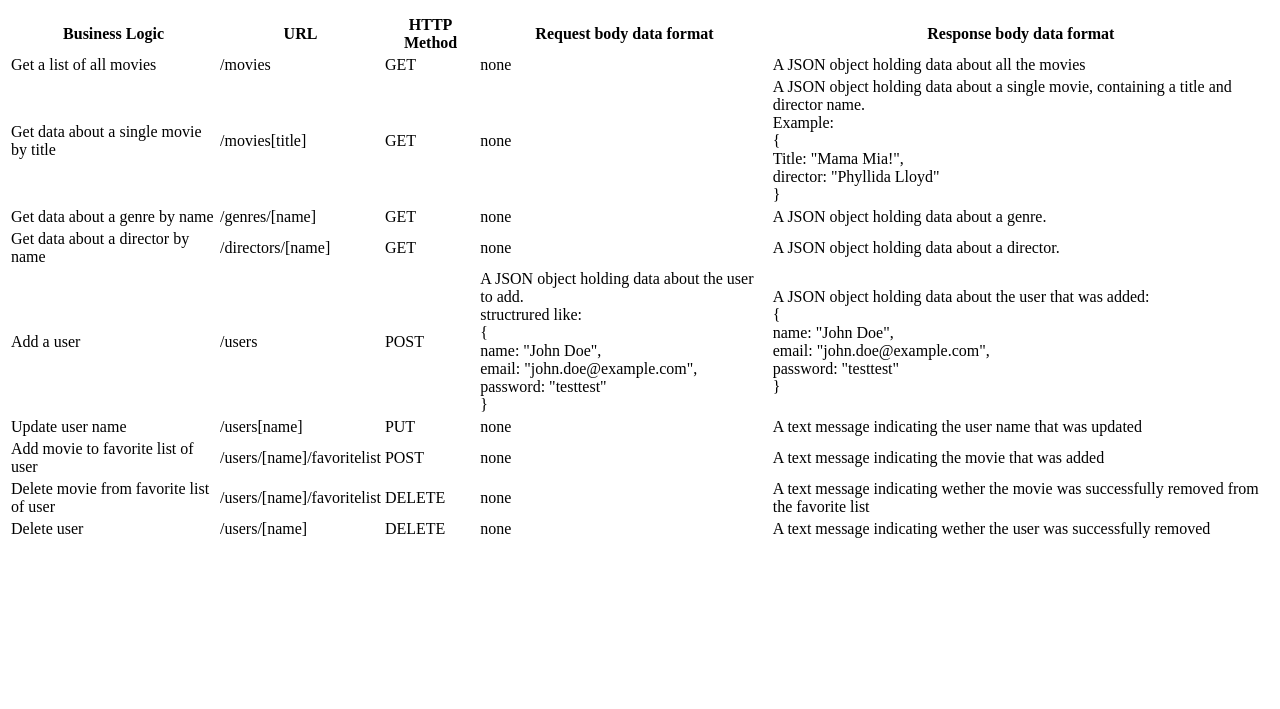
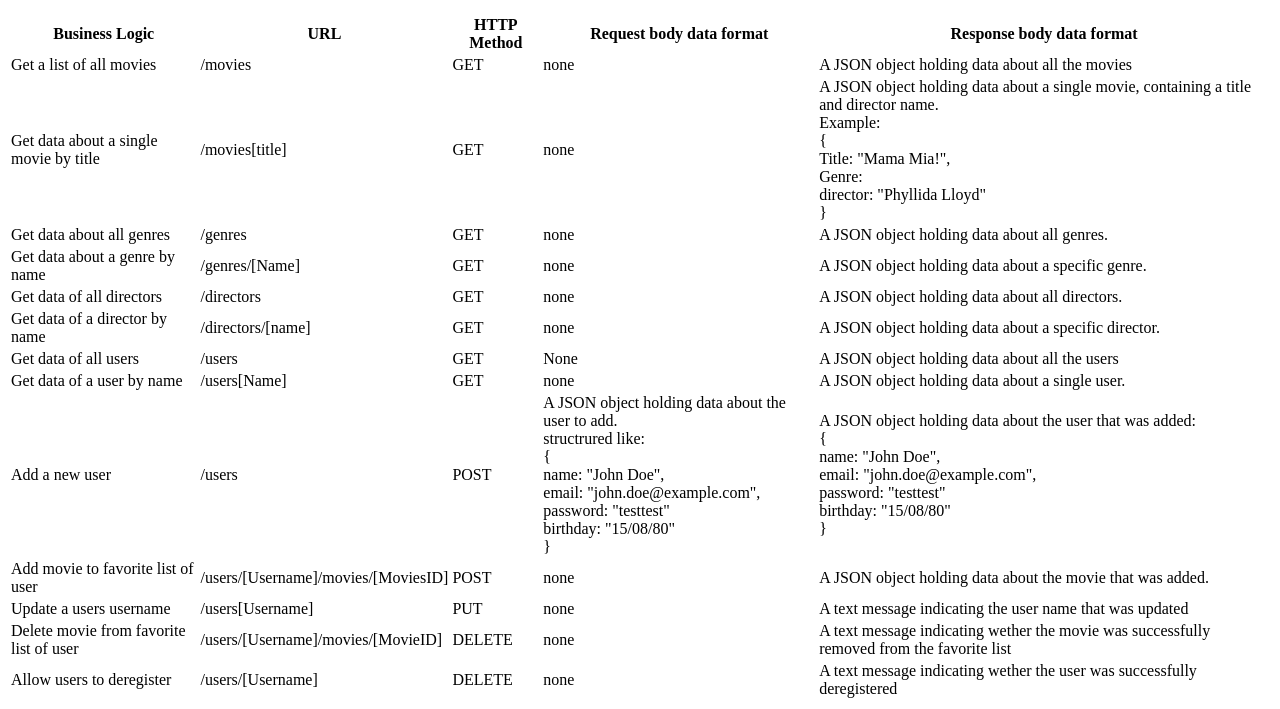
Before and after one commit to Techdaan1/movie_api, a website: page public/documentation.html in a window 1280 px wide. Shown: the part 101-810 px from the top of the page. Drawn offline with Linux system fonts and the light colour scheme.

Commit message:
Update documentation.html

```diff
--- a/public/documentation.html
+++ b/public/documentation.html
@@ -26,6 +26,7 @@
           <td>none</td>
           <td>A JSON object holding data about all the movies</td>
         </tr>
+
         <tr>
           <td>Get data about a single movie by title</td>
           <td>/movies[title]</td>
@@ -35,25 +36,62 @@
             Example:<br>
             {<br>
               Title: "Mama Mia!",<br>
+              Genre:<br>
               director: "Phyllida Lloyd"<br>
              }<br>
           </td>
+        </tr>
+
+        <tr>
+          <td>Get data about all genres</td>
+          <td>/genres</td>
+          <td>GET</td>
+          <td>none</td>
+          <td>A JSON object holding data about all genres.</td>
+        </tr>
+
         <tr>
           <td>Get data about a genre by name</td>
-          <td>/genres/[name]</td>
+          <td>/genres/[Name]</td>
           <td>GET</td>
           <td>none</td>
-          <td>A JSON object holding data about a genre.</td>
+          <td>A JSON object holding data about a specific genre.</td>
         </tr>
+
+         <tr>
+          <td>Get data of all directors</td>
+          <td>/directors</td>
+          <td>GET</td>
+          <td>none</td>
+          <td>A JSON object holding data about all directors.</td>
+        </tr>
+
         <tr>
-          <td>Get data about a director by name</td>
+          <td>Get data of a director by name</td>
           <td>/directors/[name]</td>
           <td>GET</td>
           <td>none</td>
-          <td>A JSON object holding data about a director.</td>
+          <td>A JSON object holding data about a specific director.</td>
         </tr>
+
         <tr>
-          <td>Add a user</td>
+           <td>Get data of all users</td>
+           <td>/users</td>
+           <td>GET</td>
+           <td>None</td>
+           <td>A JSON object holding data about all the users</td>
+        </tr>
+
+        <tr>
+           <td>Get data of a user by name</td>
+           <td>/users[Name]</td>
+           <td>GET</td>
+           <td>none</td>
+           <td>A JSON object holding data about a single user.</td>
+        </tr>
+
+        <tr>
+          <td>Add a new user</td>
           <td>/users</td>
           <td>POST</td>
           <td>A JSON object holding data about the user to add.<br>
@@ -62,6 +100,7 @@
               name: "John Doe",<br>
               email: "john.doe@example.com",<br>
               password: "testtest"<br>
+              birthday: "15/08/80"<br>
             }<br>
           </td>
           <td>A JSON object holding data about the user that was added:<br>
@@ -69,36 +108,41 @@
               name: "John Doe",<br>
               email: "john.doe@example.com",<br>
               password: "testtest"<br>
+              birthday: "15/08/80"<br>
             }<br>
           </td>
         </tr>
+
         <tr>
-          <td>Update user name</td>
-          <td>/users[name]</td>
+          <td>Add movie to favorite list of user</td>
+          <td>/users/[Username]/movies/[MoviesID]</td>
+          <td>POST</td>
+          <td>none</td>
+          <td>A JSON object holding data about the movie that was added.</td>
+        </tr>
+
+         <tr>
+          <td>Update a users username</td>
+          <td>/users[Username]</td>
           <td>PUT</td>
           <td>none</td>
           <td>A text message indicating the user name that was updated</td>
         </tr>
-        <tr>
-          <td>Add movie to favorite list of user</td>
-          <td>/users/[name]/favoritelist</td>
-          <td>POST</td>
-          <td>none</td>
-          <td>A text message indicating the movie that was added</td>
-        </tr>
+
         <tr>
           <td>Delete movie from favorite list of user</td>
-          <td>/users/[name]/favoritelist</td>
+          <td>/users/[Username]/movies/[MovieID]</td>
           <td>DELETE</td>
           <td>none</td>
           <td>A text message indicating wether the movie was successfully removed from the favorite list</td>
         </tr>
+
         <tr>
-          <td>Delete user</td>
-          <td>/users/[name]</td>
+          <td>Allow users to deregister</td>
+          <td>/users/[Username]</td>
           <td>DELETE</td>
           <td>none</td>
-          <td>A text message indicating wether the user was successfully removed</td>
+          <td>A text message indicating wether the user was successfully deregistered</td>
         </tr>
       </tbody>
   </body>
```
